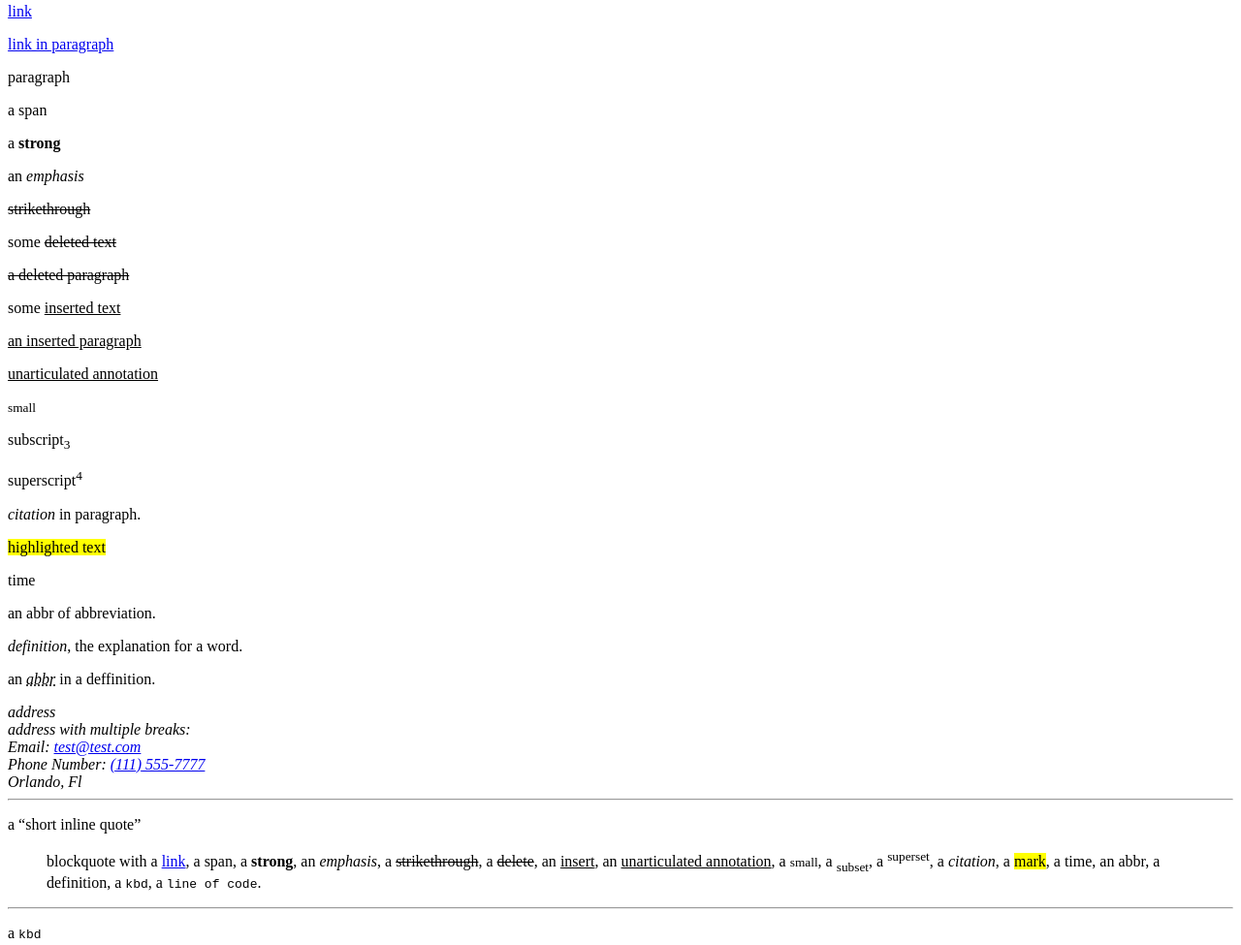
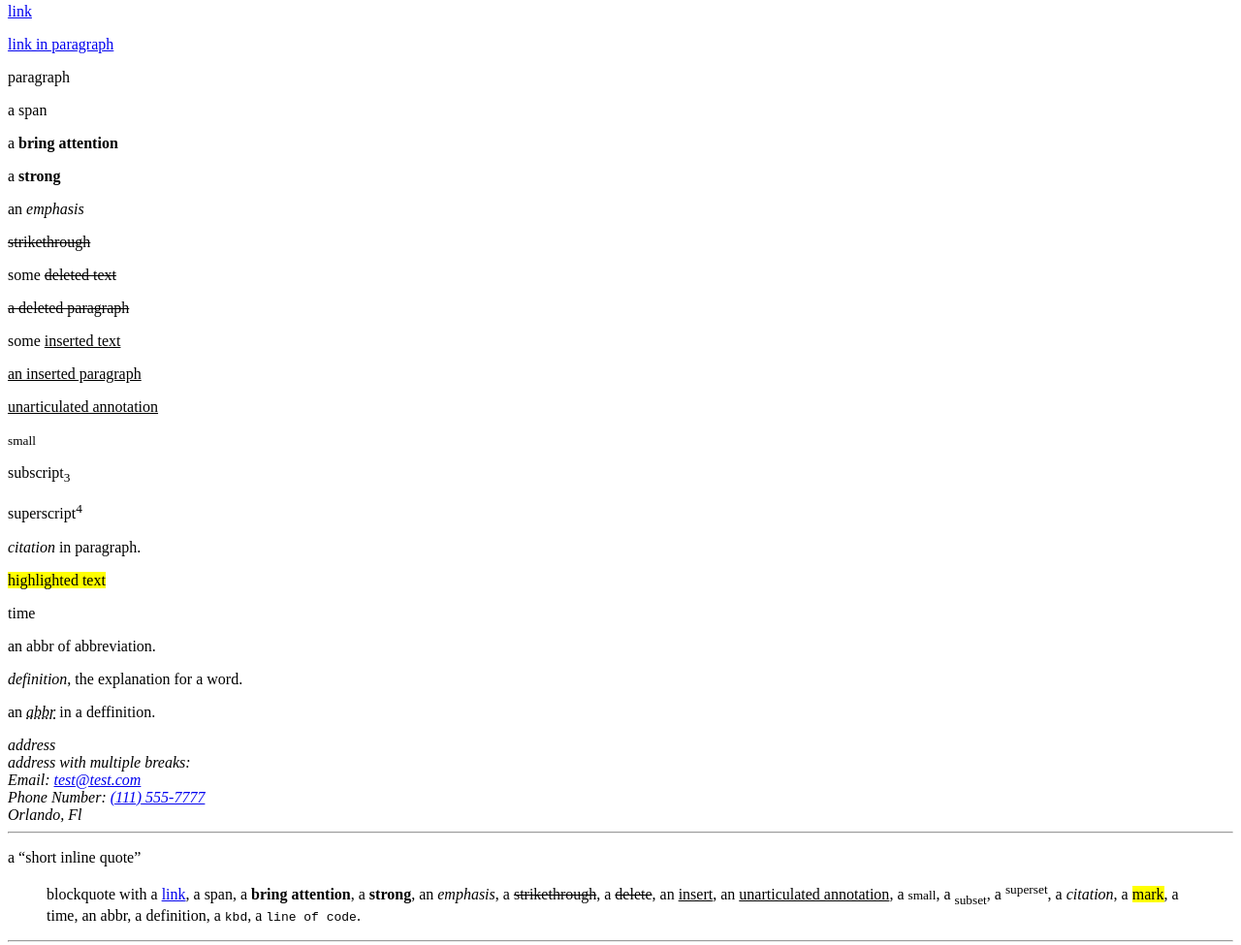
Before and after one commit to sangmort/roc-css-framework-sandbox, a plain HTML site: page index.html in a window 1280 px wide. Shown: the part 295-1270 px from the top of the page at 97% size. Drawn offline with Linux system fonts and the light colour scheme.

Commit message:
Add <b> html element

```diff
--- a/index.html
+++ b/index.html
@@ -24,6 +24,7 @@
 		<!-- Text Modifiers-->
 		<p>paragraph</p>
 		<p>a <span>span</span></p>
+        <p>a <b>bring attention</b></p>
 		<p>a <strong>strong</strong></p>
 		<p>an <em>emphasis</em></p>
 		<p><s>strikethrough</s></p>
@@ -59,7 +60,7 @@
 		<p>a <q>short inline quote</q></p>
 		<blockquote>
 			<p>
-				blockquote with a <a href="link">link</a>, a <span>span</span>,
+				blockquote with a <a href="link">link</a>, a <span>span</span>, a <b>bring attention</b>,
 				a <strong>strong</strong>, an <em>emphasis</em>, a
 				<s>strikethrough</s>, a <del>delete</del>, an <ins>insert</ins>,
 				an <u>unarticulated annotation</u>, a <small>small</small>, a
@@ -257,6 +258,8 @@
 
 		<!-- forms -->
 		<form></form>
+
+
 		<input type="" />
 		<label></label>
 		<select></select>
```
